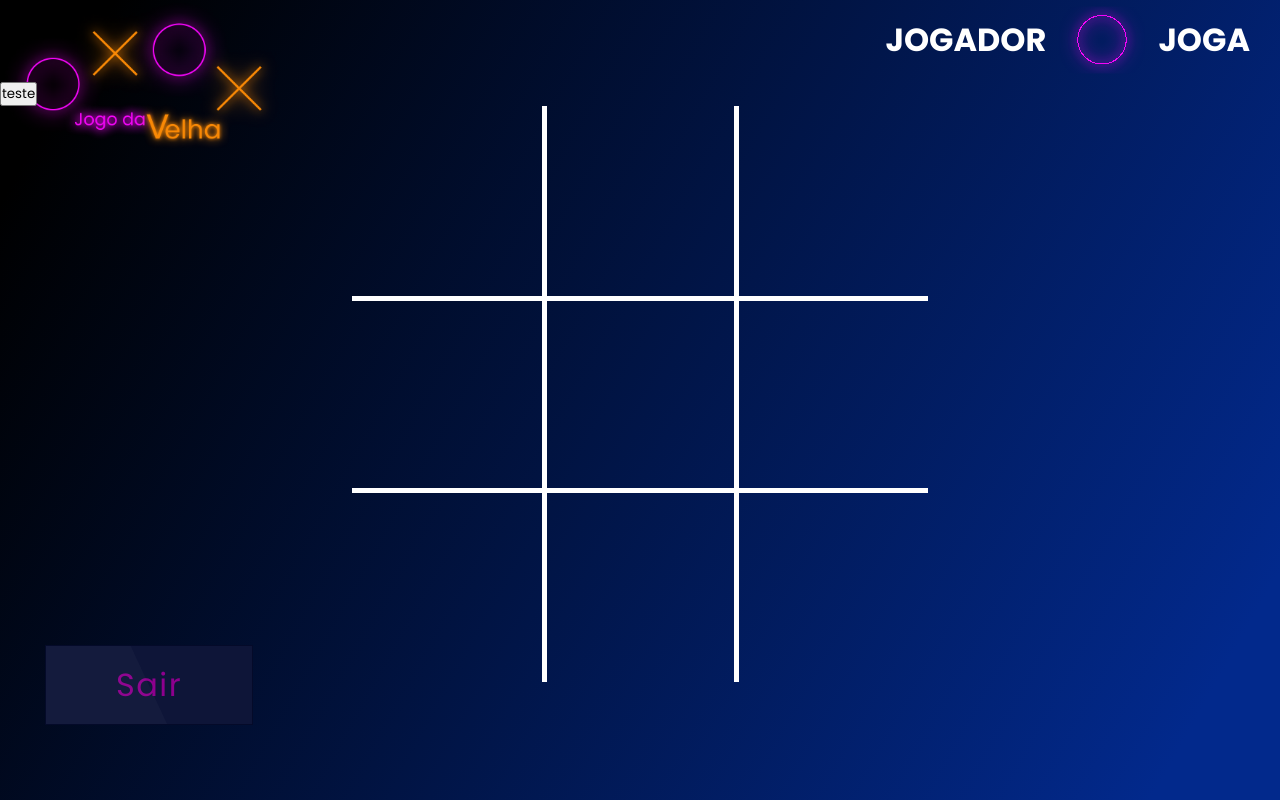
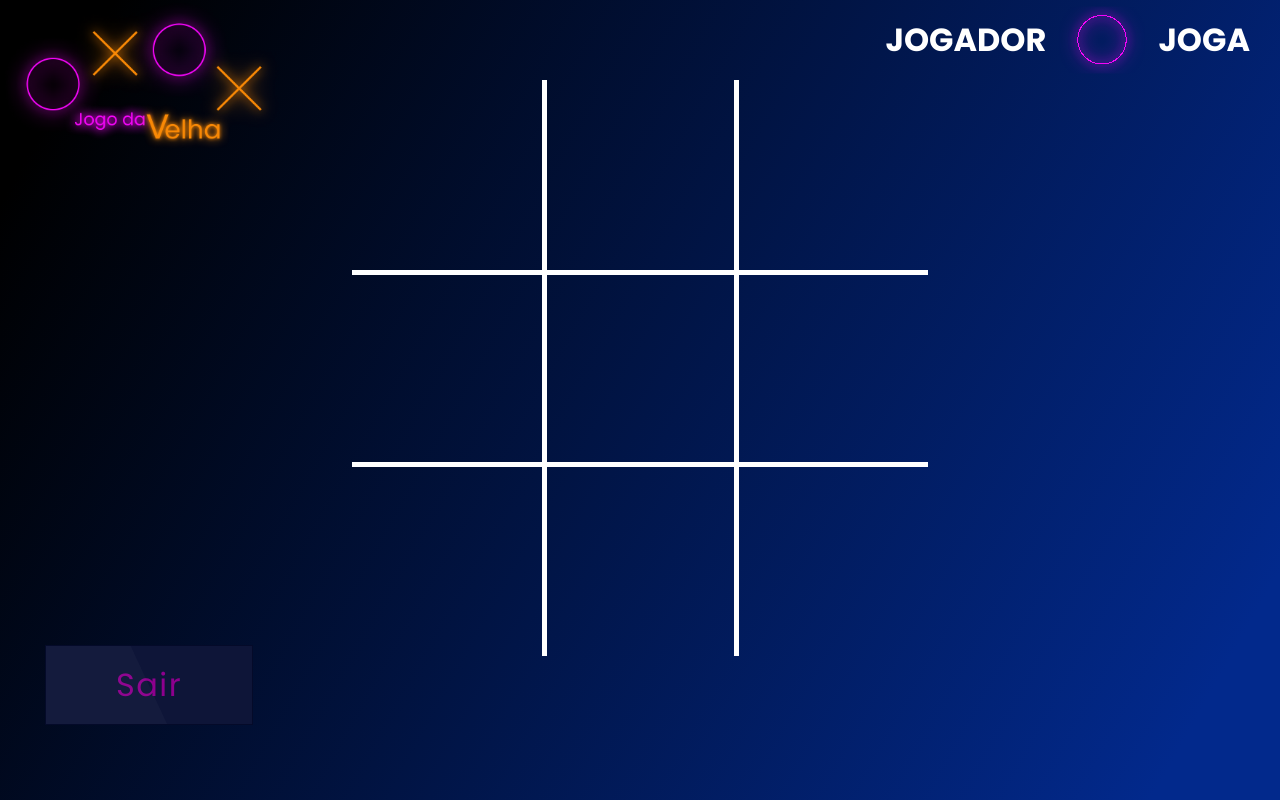
Before and after one commit to joao-vitor-machado/jogo-da-velha-multiplayer, a plain HTML site: page View/screens/tela_jogo/tela_jogo.html in a window 1280 px wide. Drawn offline with Linux system fonts and the light colour scheme.

Commit message:
retirando o botao de teste

```diff
--- a/View/screens/tela_jogo/tela_jogo.html
+++ b/View/screens/tela_jogo/tela_jogo.html
@@ -19,7 +19,6 @@
         </div>
     </header>
     <section>
-        <button>teste</button>
         <table>
             <tr>
                 <td id="0" onclick="mostrar(0, 0)"></td>
```
